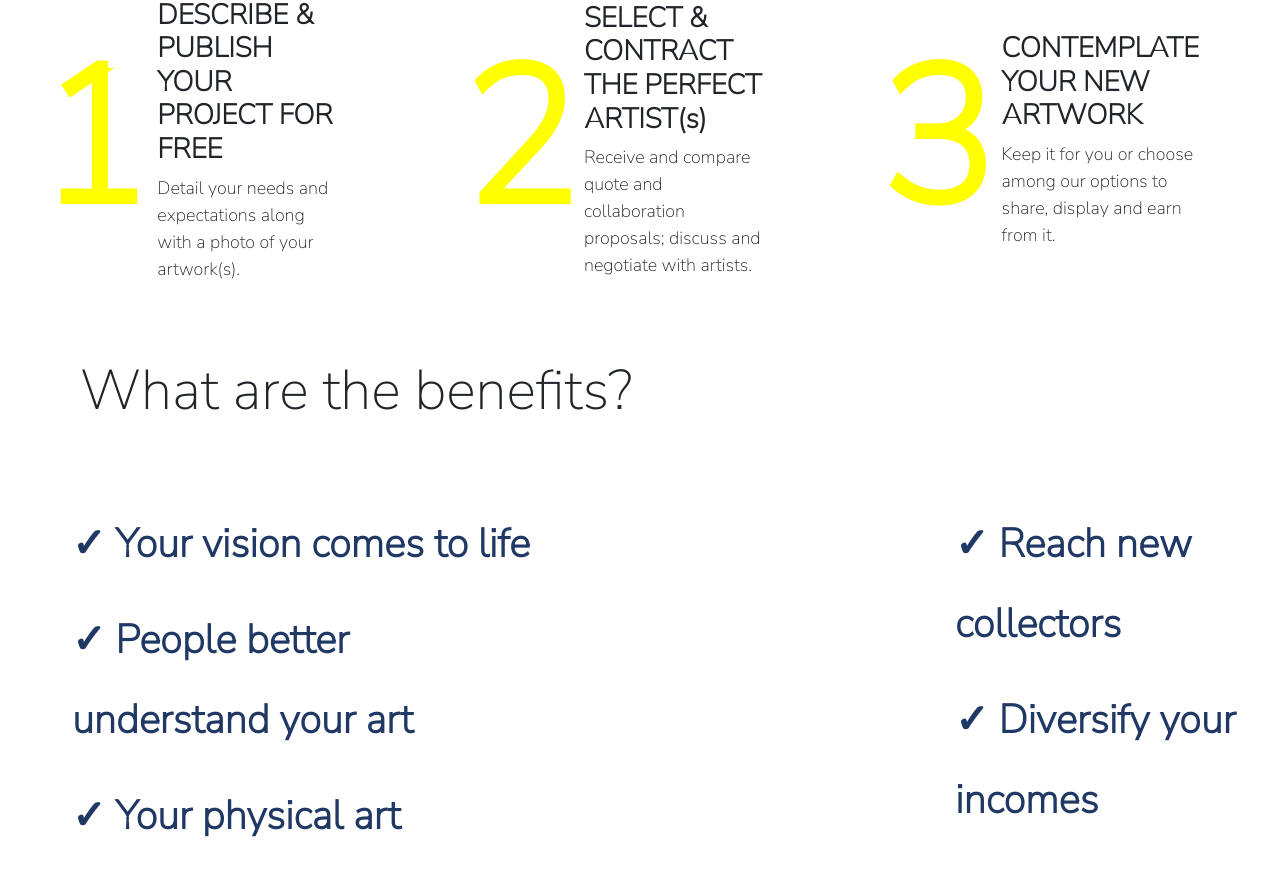
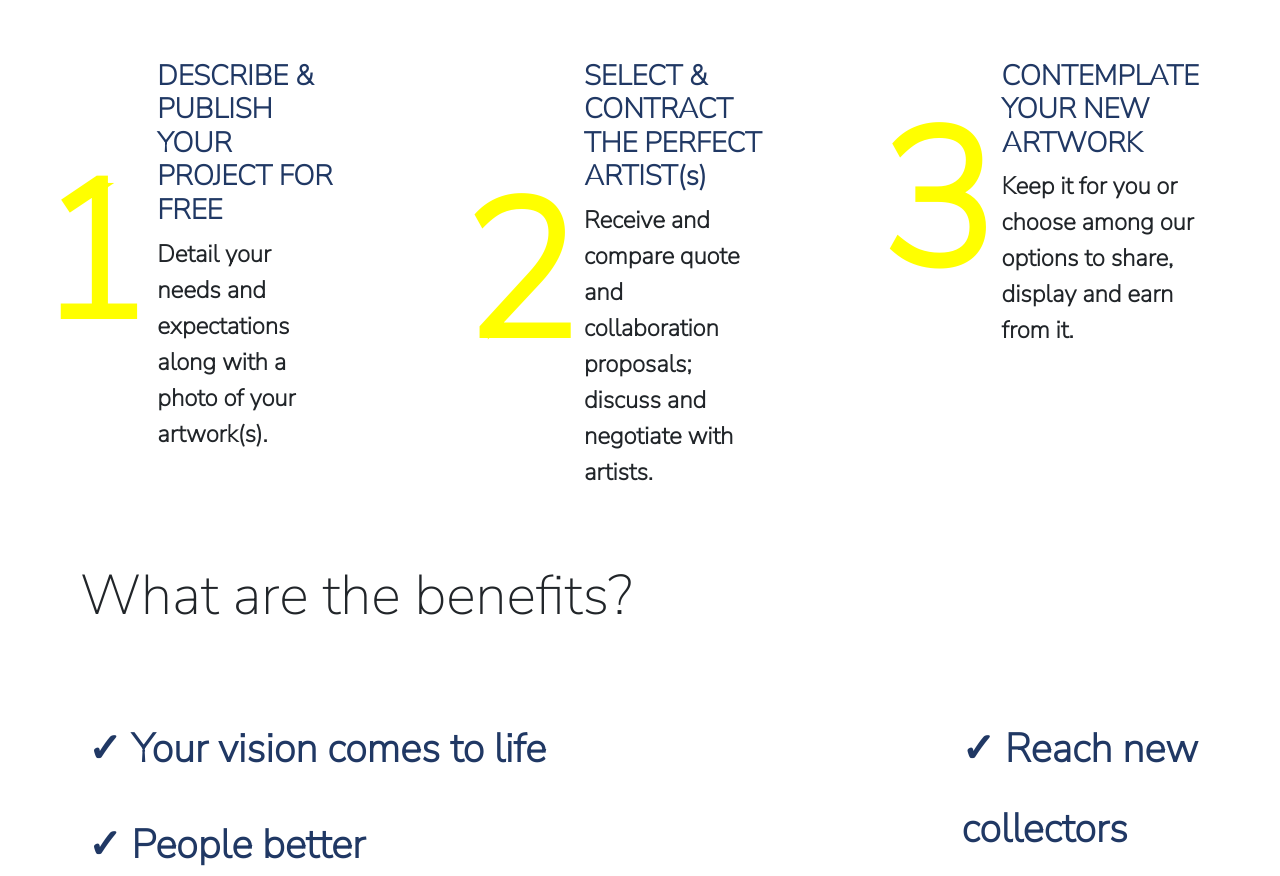
Before and after one commit to WildCodeSchool/2022-03-JS-Remote-404-we_rev_art, a React (Vite) app in the folder frontend/: page / in a window 1280 px wide. Shown: the part 2654-3530 px from the top of the page. Built offline with nearby package versions, Linux system fonts and the light colour scheme.

Commit message:
css Latest project ads*

```diff
--- a/frontend/src/components/RegisterHome.jsx
+++ b/frontend/src/components/RegisterHome.jsx
@@ -10,7 +10,9 @@ function RegisterHome() {
       <div className="registerHome">
         <h3>ARE YOU A DIGITAL ARTIST ?</h3>
         <br />
-        <p>register for free to find animation offers</p>
+        <p className="registerHomeForFree">
+          register for free <br /> to find animation offers
+        </p>
         <br />
         <Link to="/ProjectAds">
           <button className="cardProject_registerButton" type="button">
--- a/frontend/src/components/TitleText.jsx
+++ b/frontend/src/components/TitleText.jsx
@@ -13,7 +13,7 @@ function TitleText({ titleTextData }) {
           )}
           <div>
             <h3> {data.title} </h3>
-            <p> {data.text} </p>
+            <p className="dataText-p"> {data.text} </p>
           </div>
         </section>
       ))}
--- a/frontend/src/style/Lists.css
+++ b/frontend/src/style/Lists.css
@@ -15,9 +15,11 @@
   font-weight: bold;
   color: #203864;
   margin-bottom: 3rem;
-  margin-left: 4.5rem;
+  margin-left: 5.5rem;
   line-height: 2;
   margin-top: 5rem;
+
+
 }
 .list-container2 {
   display: flex;
--- a/frontend/src/style/TitleText.css
+++ b/frontend/src/style/TitleText.css
@@ -22,3 +22,10 @@
   color: yellow;
   padding: 0 0.5rem;
 }
+.dataText-p {
+  font-size: 1.5rem;
+  font-weight: bold;
+}
+h3 {
+  color: #203864;
+}
--- a/frontend/src/style/cardProject.css
+++ b/frontend/src/style/cardProject.css
@@ -96,3 +96,8 @@
 .cardProject_details {
   font-size: 1.2rem;
 }
+.registerHomeForFree {
+  font-weight: bold;
+  font-size: 1.4rem;
+  /* text-align: center; */
+}
```
